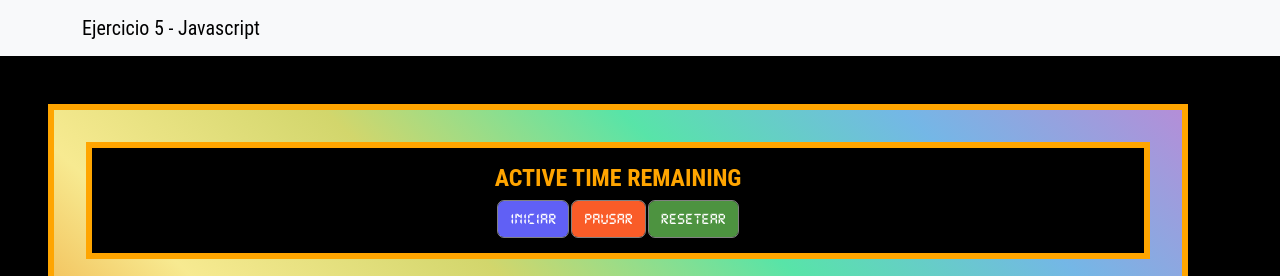
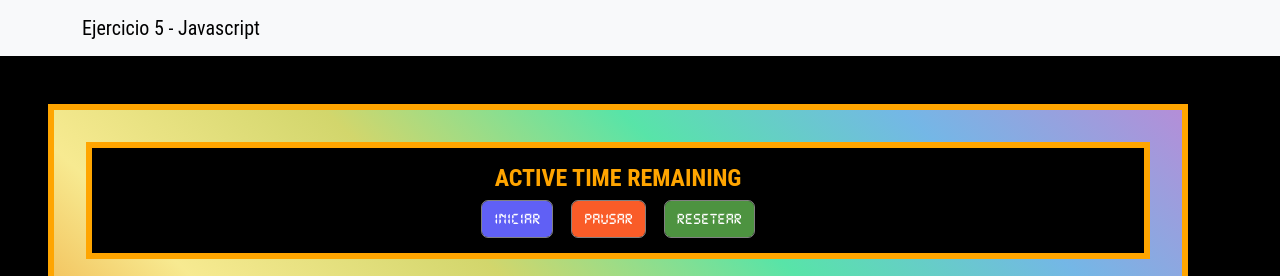
Before and after one commit to carolinavalverde/TP5-Ej5, a plain HTML site: page index.html in a window 1280 px wide. Shown: the top 276 px of the page. Drawn offline with nearby package versions, Linux system fonts and the light colour scheme.

Commit message:
agrego mas css al boton

```diff
--- a/index.html
+++ b/index.html
@@ -32,9 +32,27 @@
         <section class="containerPrincipal p-3 m-3">
           <h1 class="fw-bold tituloReloj">ACTIVE TIME REMAINING</h1>
           <div class="containerReloj">
-            <button id="iniciarBtn" class="btn botonIniciar pulseBoton">Iniciar</button>
-            <button id="pausarBtn" class="btn botonPusar pulseBoton">Pausar</button>
-            <button id="resetearBtn" class="btn botonReiniciar pulseBoton">Resetear</button>
+            <button
+              id="iniciarBtn"
+              class="btn botonIniciar pulseBoton mx-2"
+              type="button"
+            >
+              Iniciar
+            </button>
+            <button
+              id="pausarBtn"
+              class="btn botonPusar pulseBoton mx-2"
+              type="button"
+            >
+              Pausar
+            </button>
+            <button
+              id="resetearBtn"
+              class="btn botonReiniciar pulseBoton mx-2"
+              type="button"
+            >
+              Resetear
+            </button>
           </div>
         </section>
         <section class="container d-flex justify-content-center">
```
